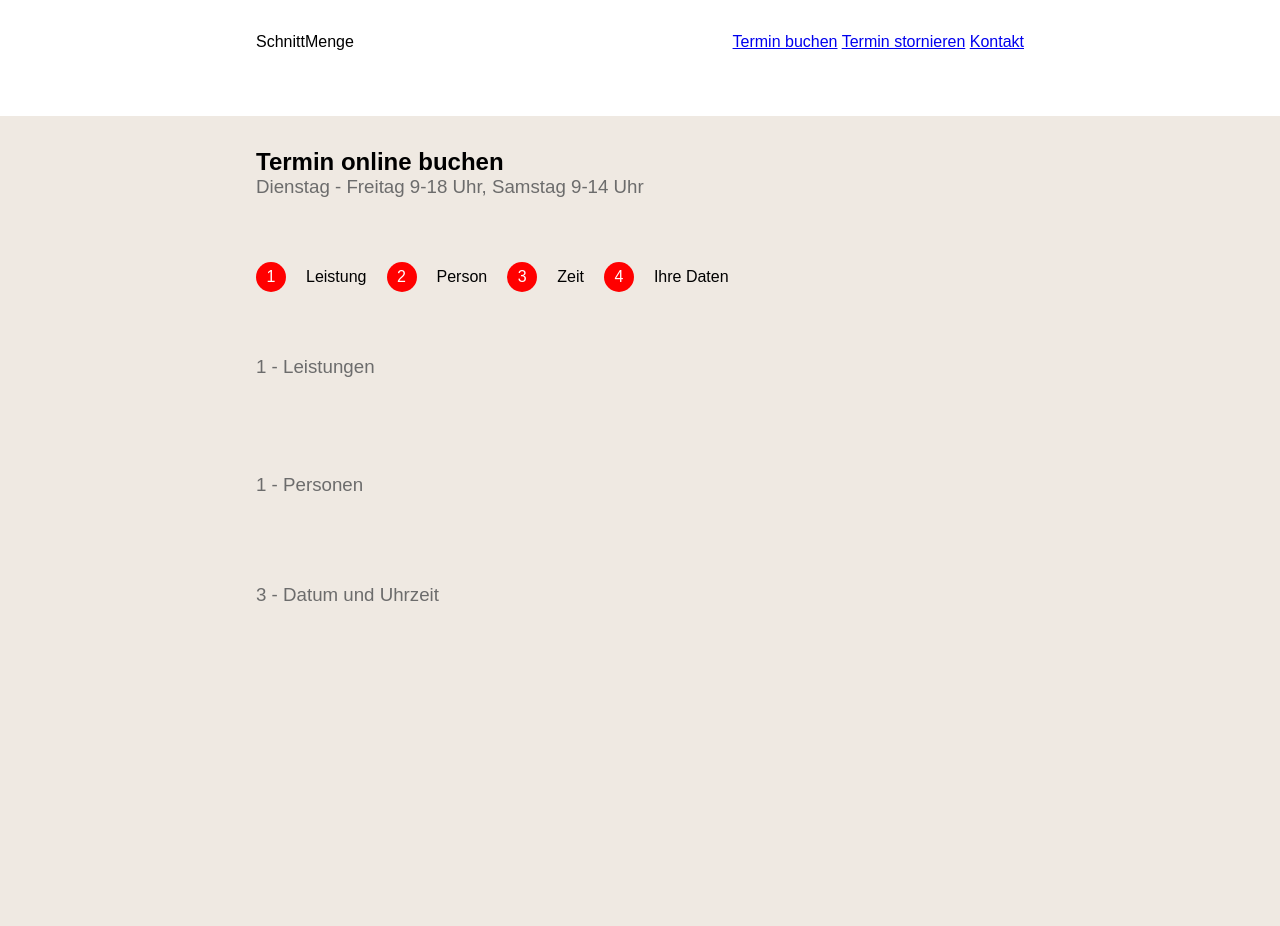
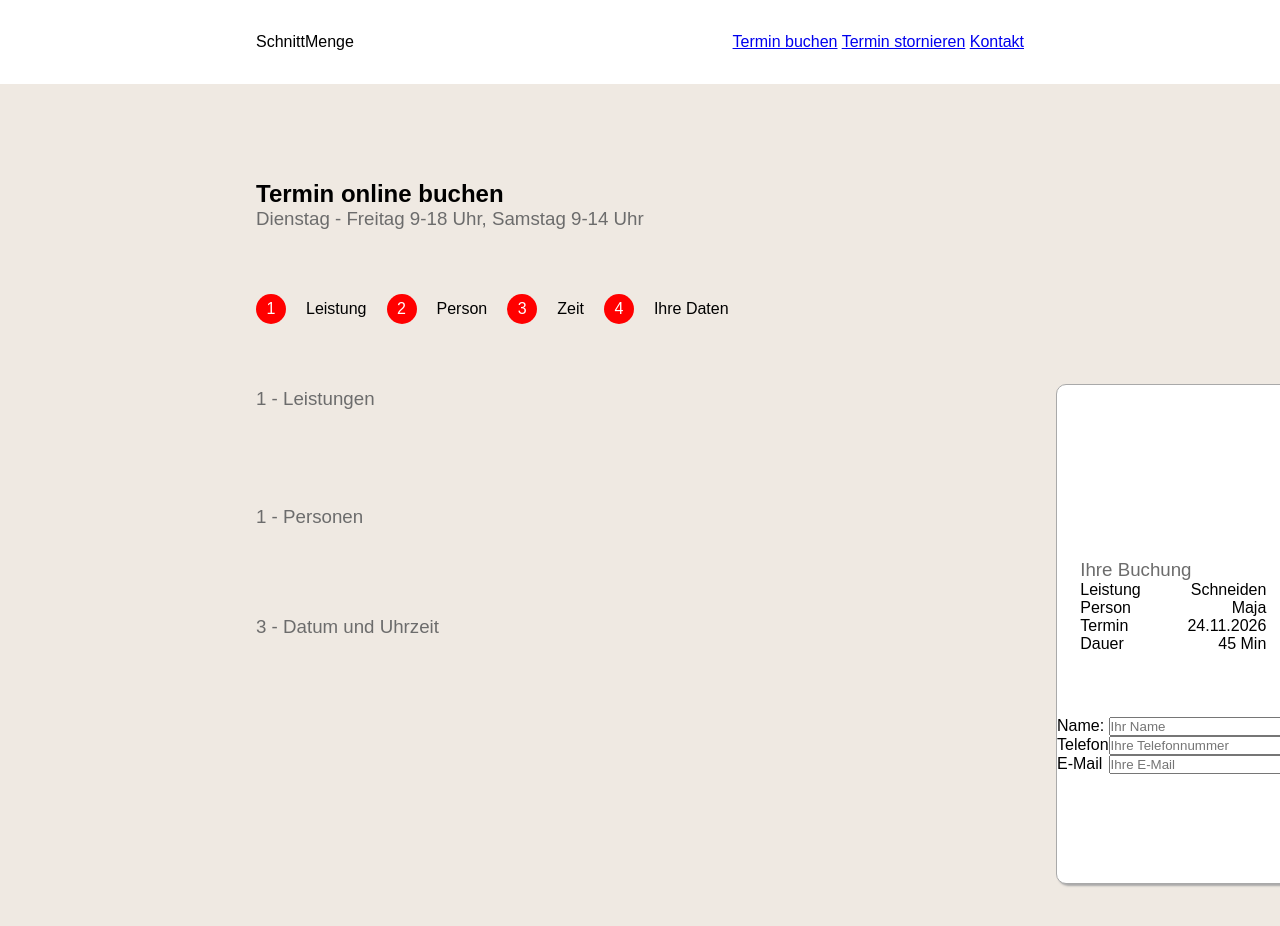
Before and after one commit to maddin-damago/kalender_project_frontend, a plain HTML site: page index.html in a window 1280 px wide. Shown: the top 926 px of the page. Drawn offline with Linux system fonts and the light colour scheme; no server answers.

Commit message:
- Formular Anfang mit hardgecodetetn Werten

```diff
--- a/index.html
+++ b/index.html
@@ -22,6 +22,8 @@
         </div>
     </nav>
     <main>
+        <div id="all">
+            <div id="booking-data">
                 <section id="heading">
                     <h1>Termin online buchen</h1>
                     <h3>Dienstag - Freitag 9-18 Uhr, Samstag 9-14 Uhr</h3>
@@ -68,6 +70,43 @@
 
                     </div>
                 </section>
+            </div>
+            <div id="booking-form">
+                <section id="termin-daten">
+                    <h3>Ihre Buchung</h3>
+                    <div class="buchungs-daten">
+                        <span>Leistung</span>
+                        <span>Schneiden</span>
+                    </div>
+                    <div class="buchungs-daten">
+                        <span>Person</span>
+                        <span>Maja</span>
+                    </div>
+                    <div class="buchungs-daten">
+                        <span>Termin</span>
+                        <span>24.11.2026</span>
+                    </div>
+                    <div class="buchungs-daten">
+                        <span>Dauer</span>
+                        <span>45 Min</span>
+                    </div>
+                </section>
+                <form action="#">
+                    <div class="buchungs-daten">
+                        <label for="kundenName">Name:</label>
+                        <input type="text" id="kundenName" placeholder="Ihr Name">
+                    </div>
+                    <div class="buchungs-daten">
+                        <label for="kundenTel">Telefon</label>
+                        <input type="number" id="kundenTel" placeholder="Ihre Telefonnummer">
+                    </div>
+                    <div class="buchungs-daten">
+                        <label for="kundenEmail">E-Mail</label>
+                        <input type="email" id="kundenEmail" placeholder="Ihre E-Mail">
+                    </div>
+                </form>
+            </div>
+        </div>
     </main>
 
     <script type="module" src="./js/booking-page-rendering.js"></script>
--- a/js/booking-page-rendering.js
+++ b/js/booking-page-rendering.js
@@ -58,6 +58,7 @@ function renderLeistungen(leistungen, leistungsIds) {
         leistungsIds.push(l.id);
       }
       renderMitarbeiter();
+      renderTimeslots(timeslotsInit);
     });
   });
 }
@@ -83,7 +84,6 @@ async function renderMitarbeiter() {
 
   Array.from(personenContainer.children).forEach((cn) => {
     cn.addEventListener("click", async () => {
-      console.log(cn.dataset.id);
       Array.from(personenContainer.children).forEach((cn2) => {
         cn2.classList.remove("personen-active");
       });
--- a/styles/booking-page.css
+++ b/styles/booking-page.css
@@ -102,3 +102,27 @@
   background-color: rgb(204, 154, 154);
   text-decoration: line-through;
 }
+
+#booking-form {
+  margin-top: 300px;
+  display: flex;
+  flex-direction: column;
+  align-items: center;
+  justify-content: center;
+  width: 300px;
+  height: 500px;
+  background-color: white;
+  border: 1px solid darkgray;
+  border-radius: 10px;
+  box-shadow: 2px 2px 2px darkgray;
+}
+
+#termin-daten {
+  width: 80%;
+}
+
+.buchungs-daten {
+  width: 100%;
+  display: flex;
+  justify-content: space-between;
+}
--- a/styles/styles.css
+++ b/styles/styles.css
@@ -21,8 +21,14 @@ main {
   height: 100vw;
 }
 
+#all {
+  width: 60vw;
+  display: flex;
+  justify-content: space-between;
+  margin: auto;
+}
+
 section {
-  width: 60vw;
   margin: 4rem auto;
 }
 
```
Lines whose indentation alone changed are shown as unchanged.
